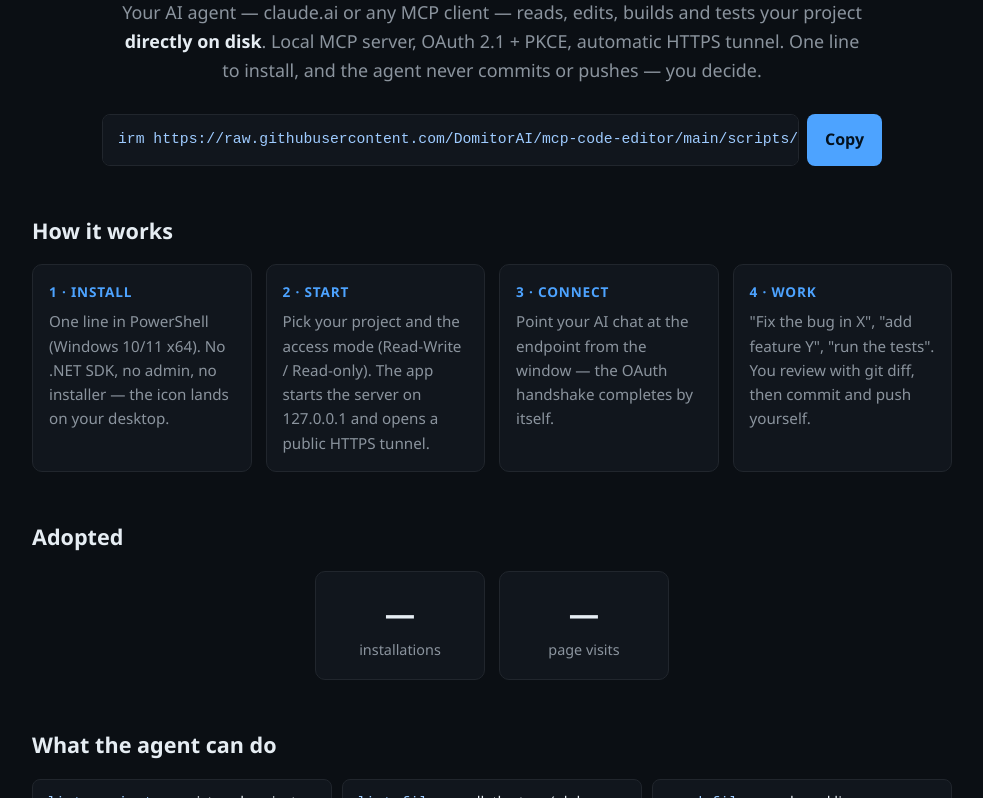
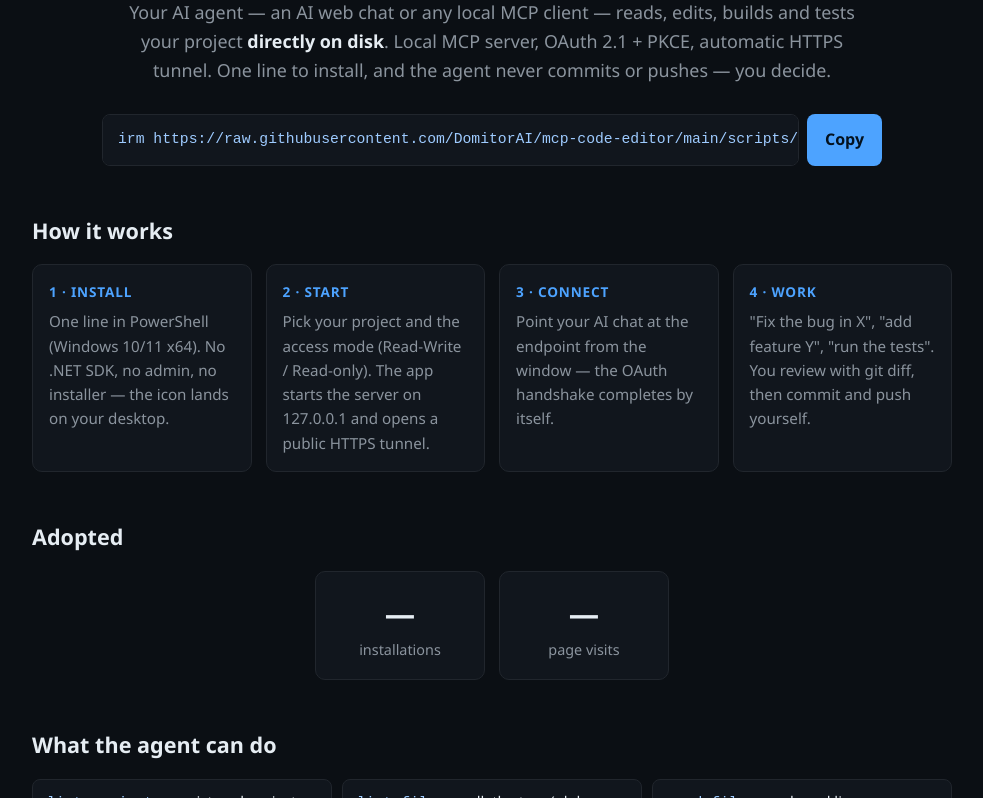
Before and after one commit to DomitorAI/mcp-code-editor, a plain HTML site: page docs/index.html in a window 1280 px wide. Shown: the part 1025-1823 px from the top of the page, without its empty margins (148-1131 px from the left). Drawn offline with Linux system fonts and the light colour scheme.

Commit message:
Generalize AI client wording: no vendor names on landing page, README, bug template

```diff
--- a/docs/index.html
+++ b/docs/index.html
@@ -4,7 +4,7 @@
 <meta charset="utf-8">
 <meta name="viewport" content="width=device-width, initial-scale=1">
 <title>mcp-code-editor — let your AI agent edit, build and test your project</title>
-<meta name="description" content="Local MCP server with OAuth 2.1 + PKCE: your AI agent (claude.ai or any MCP client) reads, edits, builds and tests your project directly on disk. One line to install on Windows.">
+<meta name="description" content="Local MCP server with OAuth 2.1 + PKCE: your AI agent (an AI web chat or any local MCP client) reads, edits, builds and tests your project directly on disk. One line to install on Windows.">
 <style>
   :root { --bg:#0b0f14; --panel:#11161d; --text:#e6edf3; --muted:#8b949e; --accent:#4da3ff; --line:#21262d; }
   * { box-sizing:border-box; margin:0; padding:0; }
@@ -44,7 +44,7 @@
   <div class="hero">
     <img src="../assets/logo-banner.png" alt="mcp-code-editor">
     <h1>mcp-code-editor</h1>
-    <p class="tagline">Your AI agent — claude.ai or any MCP client — reads, edits, builds and tests your project <strong style="color:var(--text)">directly on disk</strong>. Local MCP server, OAuth 2.1 + PKCE, automatic HTTPS tunnel. One line to install, and the agent never commits or pushes — you decide.</p>
+    <p class="tagline">Your AI agent — an AI web chat or any local MCP client — reads, edits, builds and tests your project <strong style="color:var(--text)">directly on disk</strong>. Local MCP server, OAuth 2.1 + PKCE, automatic HTTPS tunnel. One line to install, and the agent never commits or pushes — you decide.</p>
     <div class="oneliner">
       <code id="cmd">irm https://raw.githubusercontent.com/DomitorAI/mcp-code-editor/main/scripts/bootstrap.ps1 | iex</code>
       <button class="btn" id="copy">Copy</button>
```
Also changed, not shown: 2 other files.
